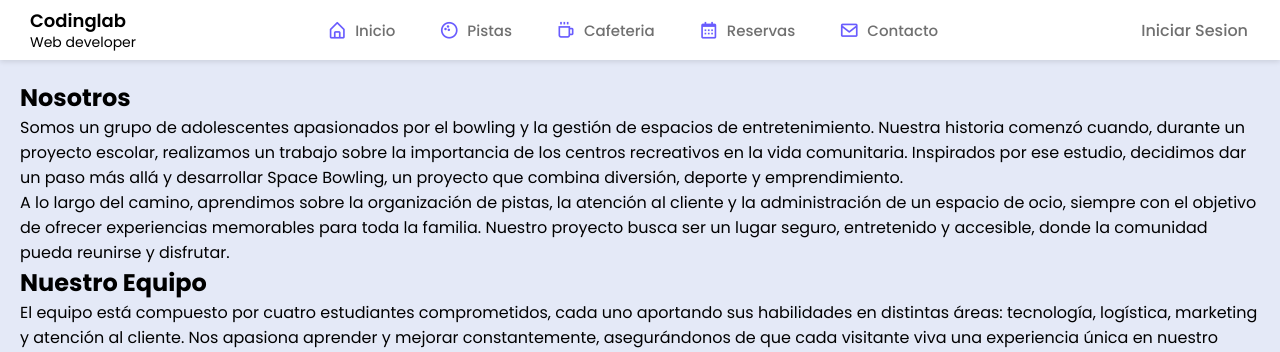
After one commit to Villada-PG3/trabajo-practico-integrador-centro-bowling, a Django app: template bowling/bowl/templates/bowl/nosotros.html in a window 1280 px wide. The commit adds this page. Shown: the top 352 px of the page. Run offline with Django 5.2, Linux system fonts and the light colour scheme; the template is opened without the code that fills it, so the values that code supplies are empty.

```diff
--- /dev/null
+++ b/bowling/bowl/templates/bowl/nosotros.html
@@ -0,0 +1,36 @@
+{% extends "bowl/navbar.html" %}
+{% load static %}
+
+{% block extra_css %}
+<link rel="stylesheet" href="{% static 'bowl/nosotros.css' %}">
+{% endblock %}
+
+{% block content %}
+<div class="content-container">
+    <h1>Nosotros</h1>
+
+    <p>
+        Somos un grupo de adolescentes apasionados por el bowling y la gestión de espacios de entretenimiento.
+        Nuestra historia comenzó cuando, durante un proyecto escolar, realizamos un trabajo sobre la importancia de los centros recreativos en la vida comunitaria.
+        Inspirados por ese estudio, decidimos dar un paso más allá y desarrollar Space Bowling, un proyecto que combina diversión, deporte y emprendimiento.
+    </p>
+
+    <p>
+        A lo largo del camino, aprendimos sobre la organización de pistas, la atención al cliente y la administración de un espacio de ocio,
+        siempre con el objetivo de ofrecer experiencias memorables para toda la familia. Nuestro proyecto busca ser un lugar seguro, entretenido y accesible, donde la comunidad pueda reunirse y disfrutar.
+    </p>
+
+    <h2>Nuestro Equipo</h2>
+    <p>
+        El equipo está compuesto por cuatro estudiantes comprometidos, cada uno aportando sus habilidades en distintas áreas: tecnología, logística, marketing y atención al cliente.
+        Nos apasiona aprender y mejorar constantemente, asegurándonos de que cada visitante viva una experiencia única en nuestro centro.
+    </p>
+    <div class="nosotros-galeria">
+        <img src="{% static 'bowl/img/pista1.jpg' %}" alt="Adriano Mancuso" class="foto-galeria">
+        <img src="{% static 'bowl/img/pista2.jpg' %}" alt="Nicolás Ferreyra" class="foto-galeria">
+        <img src="{% static 'bowl/img/cafe.jpg' %}" alt="Faustino Pedone" class="foto-galeria">
+        <img src="{% static 'bowl/img/cafe.jpg' %}" alt="Santiago Riccioni" class="foto-galeria">
+
+    </div>
+</div>
+{% endblock %}
```
Also changed, not shown: bowling/bowl/templates/bowl/inicio.html (+5 -18 lines).
